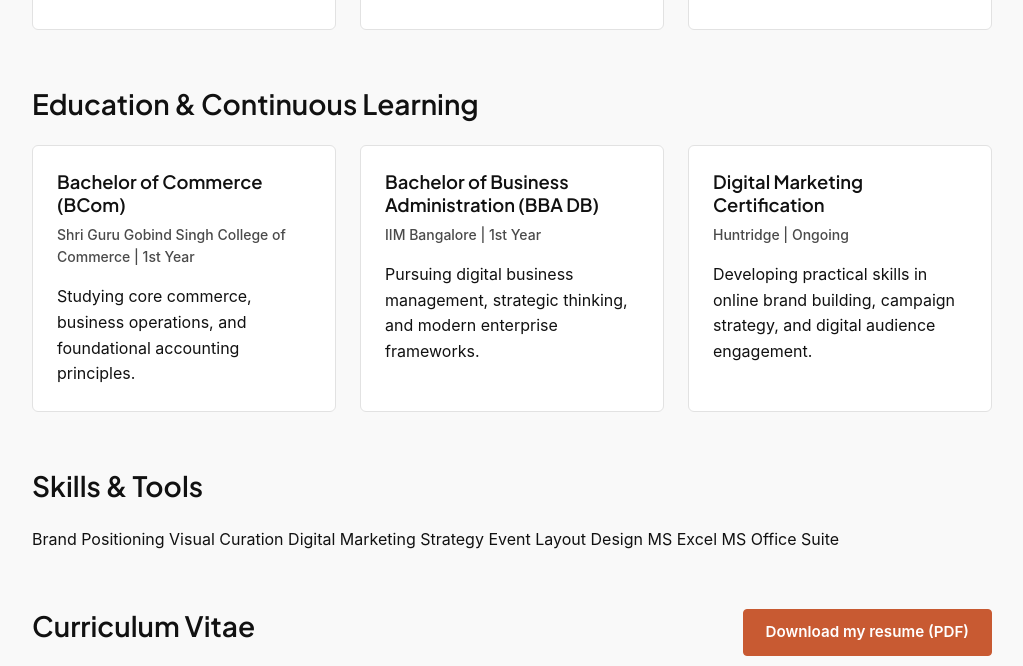
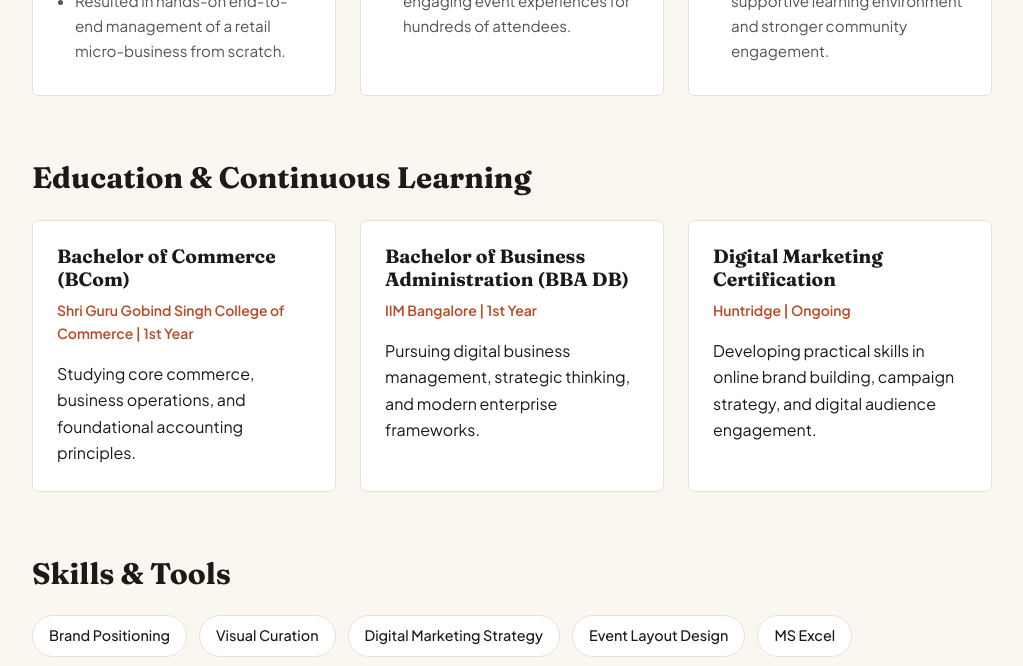
Before and after one commit to Aaradhyaax/resume-website, a plain HTML site: page index.html in a window 1280 px wide. Shown: the part 932-1598 px from the top of the page, without its empty margins (128-1151 px from the left). Drawn offline with Linux system fonts and the light colour scheme.

Commit message:
Update style.css

```diff
--- a/style.css
+++ b/style.css
@@ -1,14 +1,14 @@
-/* CSS Variables & Palette */
+/* CSS Variables & Editorial Palette */
 :root {
-  --bg-page: #f9f9f9;
+  --bg-page: #faf6f0;
   --bg-surface: #ffffff;
-  --text-main: #111111;
-  --text-muted: #4a4a4a;
-  --border-subtle: #e2e2e2;
-  --accent: #c85a32;
-  --accent-hover: #a64623;
-  --font-heading: 'Plus Jakarta Sans', sans-serif;
-  --font-body: 'Inter', sans-serif;
+  --text-main: #1c1917;
+  --text-muted: #57534e;
+  --border-subtle: #e7e0d6;
+  --accent: #b84a27;
+  --accent-hover: #96391b;
+  --font-heading: 'Fraunces', serif;
+  --font-body: 'Plus Jakarta Sans', sans-serif;
 }
 
 /* Base & Element Selectors */
@@ -23,35 +23,36 @@ body {
   color: var(--text-main);
   font-family: var(--font-body);
   font-size: 16px;
-  line-height: 1.6;
+  line-height: 1.65;
   padding: 0 24px;
 }
 
 h1, h2, h3, h4 {
   font-family: var(--font-heading);
   color: var(--text-main);
-  line-height: 1.25;
+  line-height: 1.2;
 }
 
 h1 {
-  font-size: 2.5rem;
+  font-size: 3rem;
+  letter-spacing: -0.02em;
   margin-bottom: 16px;
 }
 
 h2 {
-  font-size: 1.75rem;
-  margin-top: 56px;
+  font-size: 1.85rem;
+  margin-top: 64px;
   margin-bottom: 24px;
 }
 
 p {
-  max-width: 70ch;
+  max-width: 68ch;
 }
 
 a {
   color: var(--accent);
   text-decoration: none;
-  transition: color 0.2s ease, background-color 0.2s ease, border-color 0.2s ease;
+  transition: color 0.25s ease, background-color 0.25s ease, border-color 0.25s ease;
 }
 
 a:hover {
@@ -61,6 +62,16 @@ a:hover {
 a:focus-visible {
   outline: 2px solid var(--accent);
   outline-offset: 3px;
+}
+
+/* Entrance Fade Animation */
+@keyframes fadeIn {
+  from { opacity: 0; }
+  to { opacity: 1; }
+}
+
+.fade-in {
+  animation: fadeIn 0.7s ease-out forwards;
 }
 
 /* Navigation Bar */
@@ -74,14 +85,14 @@ header {
   display: flex;
   justify-content: space-between;
   align-items: center;
-  padding: 20px 0;
+  padding: 24px 0;
   gap: 16px;
 }
 
 .nav-brand {
   font-family: var(--font-heading);
   font-weight: 700;
-  font-size: 1.15rem;
+  font-size: 1.25rem;
   color: var(--text-main);
 }
 
@@ -108,21 +119,21 @@ header {
   font-weight: 600;
 }
 
-/* Layout & Hero Section */
+/* Hero & Action Buttons */
 main, footer {
   max-width: 960px;
   margin: 0 auto;
 }
 
 #hero {
-  padding: 64px 0 40px;
+  padding: 72px 0 48px;
   border-bottom: 1px solid var(--border-subtle);
 }
 
 .hero-bio {
-  font-size: 1.125rem;
+  font-size: 1.15rem;
   color: var(--text-muted);
-  margin-bottom: 24px;
+  margin-bottom: 32px;
 }
 
 .hero-actions {
@@ -136,7 +147,7 @@ main, footer {
   align-items: center;
   justify-content: center;
   min-height: 44px;
-  padding: 10px 22px;
+  padding: 12px 24px;
   border-radius: 4px;
   font-weight: 600;
   font-size: 0.95rem;
@@ -165,7 +176,7 @@ main, footer {
   color: var(--accent);
 }
 
-/* Cards Grid for Experience & Education */
+/* Cards & Skill Pills */
 .card-grid {
   display: grid;
   grid-template-columns: repeat(auto-fit, minmax(280px, 1fr));
@@ -177,22 +188,23 @@ main, footer {
   border: 1px solid var(--border-subtle);
   border-radius: 6px;
   padding: 24px;
-  transition: border-color 0.2s ease;
+  transition: border-color 0.25s ease, background-color 0.25s ease;
 }
 
 .card:hover {
   border-color: var(--accent);
+  background-color: #fffdfb;
 }
 
 .card h3 {
-  font-size: 1.15rem;
+  font-size: 1.2rem;
   margin-bottom: 8px;
 }
 
 .card-meta {
   font-size: 0.875rem;
-  color: var(--text-muted);
-  font-weight: 500;
+  color: var(--accent);
+  font-weight: 600;
   margin-bottom: 16px;
 }
 
@@ -204,6 +216,28 @@ main, footer {
   margin-bottom: 8px;
   color: var(--text-muted);
   font-size: 0.95rem;
+}
+
+.pill-group {
+  display: flex;
+  flex-wrap: wrap;
+  gap: 12px;
+}
+
+.pill {
+  background-color: var(--bg-surface);
+  border: 1px solid var(--border-subtle);
+  color: var(--text-main);
+  padding: 8px 16px;
+  border-radius: 999px;
+  font-size: 0.9rem;
+  font-weight: 500;
+  transition: border-color 0.25s ease, color 0.25s ease;
+}
+
+.pill:hover {
+  border-color: var(--accent);
+  color: var(--accent);
 }
 
 /* Paper Resume Section */
@@ -248,9 +282,10 @@ main, footer {
 }
 
 .resume-block h3 {
-  font-size: 1.05rem;
+  font-family: var(--font-body);
+  font-size: 0.95rem;
   text-transform: uppercase;
-  letter-spacing: 0.04em;
+  letter-spacing: 0.06em;
   border-bottom: 1px solid var(--border-subtle);
   padding-bottom: 6px;
   margin-bottom: 12px;
@@ -261,7 +296,9 @@ main, footer {
 }
 
 .resume-item h4 {
+  font-family: var(--font-body);
   font-size: 1rem;
+  font-weight: 600;
   margin-bottom: 6px;
 }
 
@@ -276,14 +313,14 @@ main, footer {
 
 /* Footer */
 footer {
-  margin-top: 56px;
-  padding: 24px 0 40px;
+  margin-top: 64px;
+  padding: 24px 0 48px;
   border-top: 1px solid var(--border-subtle);
   font-size: 0.9rem;
   color: var(--text-muted);
 }
 
-/* Responsive Media Query */
+/* Mobile & Accessibility Rules */
 @media (max-width: 700px) {
   #navbar, .nav-links {
     flex-direction: column;
@@ -291,7 +328,7 @@ footer {
   }
 
   h1 {
-    font-size: 2rem;
+    font-size: 2.25rem;
   }
 
   .paper-sheet {
@@ -299,9 +336,12 @@ footer {
   }
 }
 
-/* Accessibility: Reduced Motion */
 @media (prefers-reduced-motion: reduce) {
-  a, .card {
+  .fade-in {
+    animation: none;
+  }
+
+  a, .card, .pill {
     transition: none;
   }
 }
```
